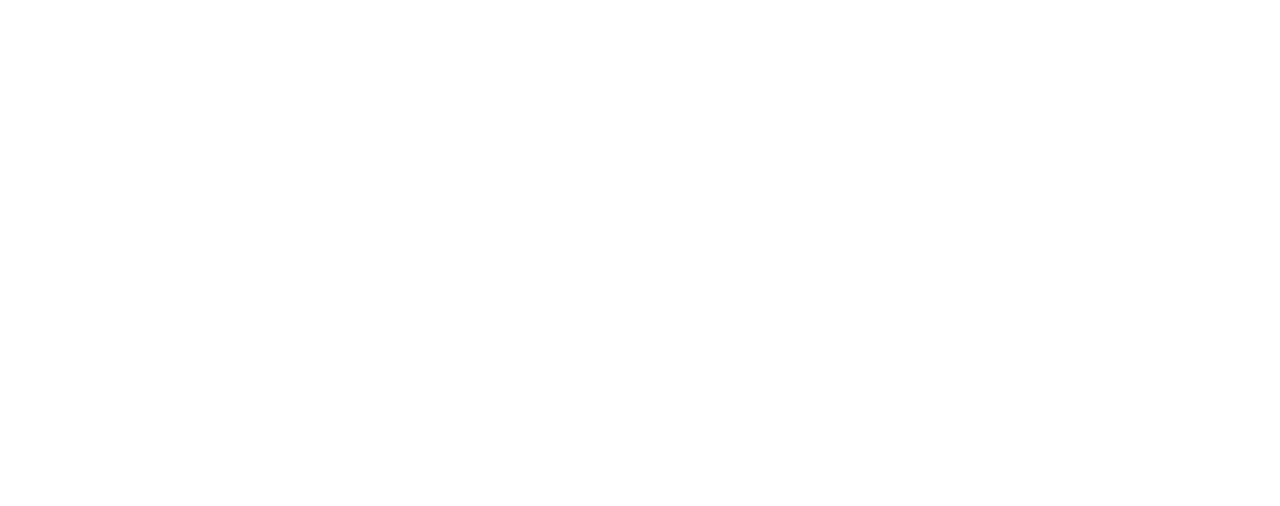
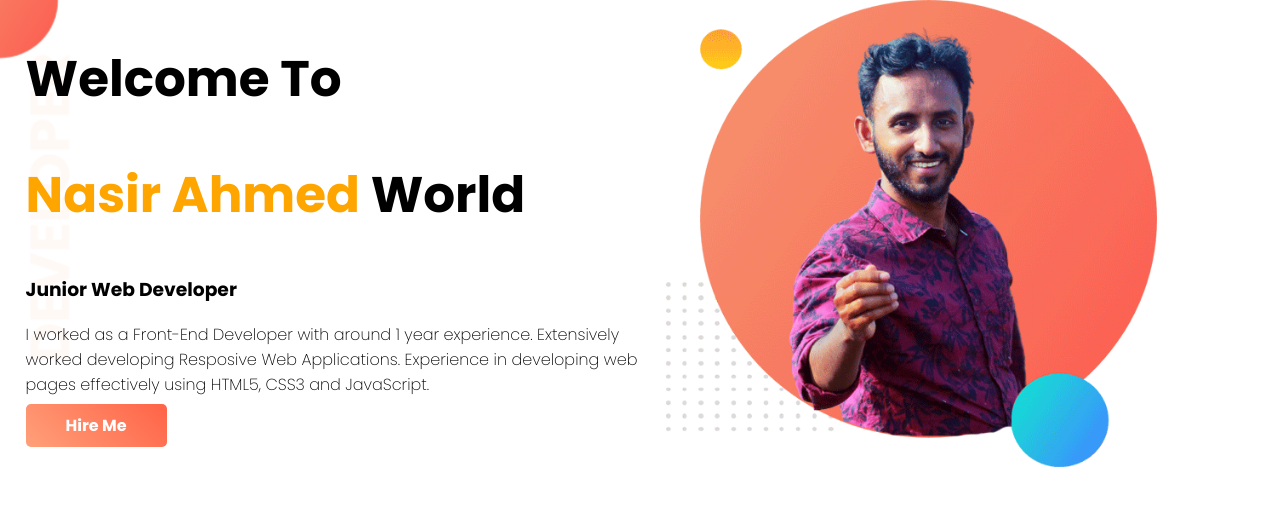
Before and after one commit to ahmed-nasir/developer-portfolio, a plain HTML site: page index.html in a window 1280 px wide. Drawn offline with Linux system fonts and the light colour scheme.

Commit message:
top banner added

```diff
--- a/index.html
+++ b/index.html
@@ -1,13 +1,39 @@
 <!DOCTYPE html>
 <html lang="en">
+
 <head>
     <meta charset="UTF-8">
     <meta http-equiv="X-UA-Compatible" content="IE=edge">
     <meta name="viewport" content="width=device-width, initial-scale=1.0">
     <title>Nasir Ahmed Portfoli</title>
+
+    <!--google font-->
+    <link rel="preconnect" href="https://fonts.googleapis.com">
+    <link rel="preconnect" href="https://fonts.gstatic.com" crossorigin>
+    <link href="https://fonts.googleapis.com/css2?family=Poppins:ital,wght@0,200;0,700;1,400&display=swap"
+        rel="stylesheet">
     <link rel="stylesheet" href="style.css">
+
 </head>
+
 <body>
+    <section class="top-banner">
+        <div class="half-width">
+            <h1>Welcome To </h1>
+            <h1><span>Nasir Ahmed</span> World</h1>
+            <h3>Junior Web Developer </h3>
+            <p>I worked as a Front-End Developer with around 1 year experience. Extensively worked developing Resposive
+                Web Applications. Experience in developing web pages effectively using HTML5, CSS3 and JavaScript.</p>
+            <a class="hireme-btn" target="blank" href="https://www.linkedin.com/in/nasir-ahmed-2620a4163">Hire Me</a>
+        </div>
+        <div class="half-width">
+            <img src="img/Nasir-final.png" alt="nasir photo">
+            <!--
+                <img src="img/Nasir-img-1.png" alt="nasir photo">
+            -->
 
+        </div>
+    </section>
 </body>
+
 </html>
--- a/style.css
+++ b/style.css
@@ -0,0 +1,36 @@
+
+body{
+    font-family: 'Poppins', sans-serif;
+    margin: 0;
+}
+h1{
+    font-size: 50px;
+}
+span{
+    color: orange;
+}
+
+section{
+    display: flex;
+}
+
+.half-width{
+    width: 50%;
+    padding-left: 2%;
+}
+.half-width img{
+    width: 80%;
+}
+.hireme-btn{
+    text-decoration: none;
+    color: white;
+    background: linear-gradient(45deg, lightsalmon, tomato);
+    padding: 10px 40px;
+    font-weight: 700;
+    border-radius: 5px;
+}
+
+.top-banner{
+    background-image: url(img/top-banner.png);
+    background-repeat: no-repeat;
+}
```
Also changed, not shown: img/Nasir-final.png (added), img/Nasir-img-1.png (added), img/Nasir-img-2.png (added), img/Nasir-img.png (added), img/dream-bg.png (added), img/exp-bg.png (added), img/jhankar.png (added), img/jhankar2.png (added), img/my-bg.png (added), img/my-bg2.png (added), img/nasir-final-1.png (added), img/top-banner.png (added).
